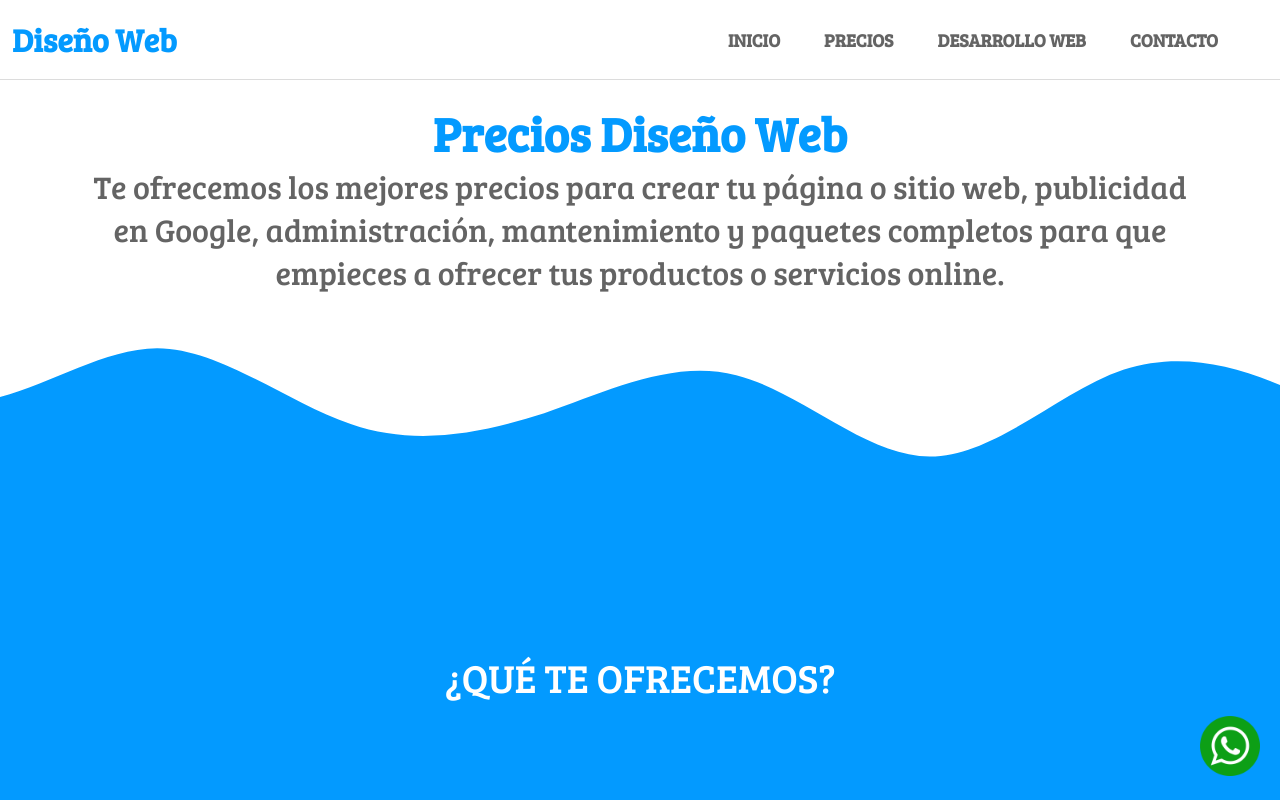
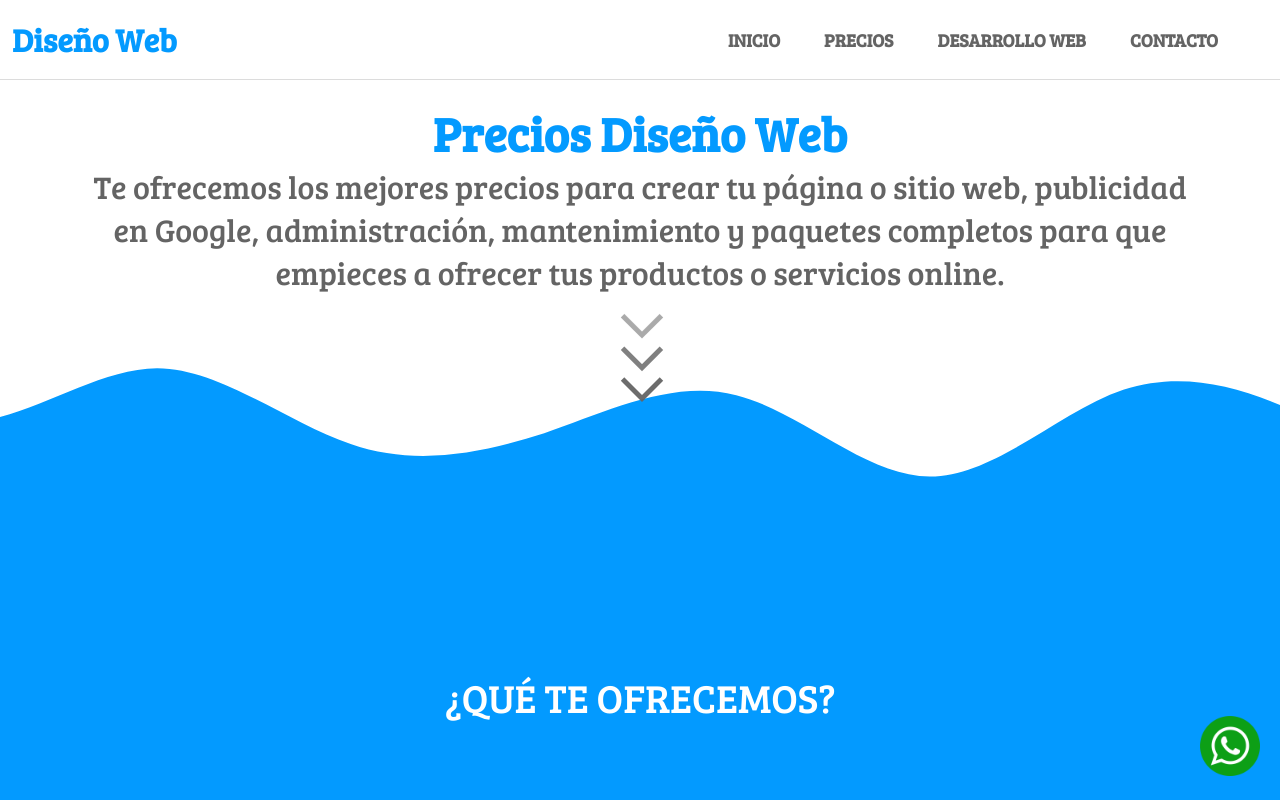
Before and after one commit to Davlop08/-creacion-pagina-web, a Next.js app: page /precios in a window 1280 px wide. Shown: the top 800 px of the page. Built offline with nearby package versions, Linux system fonts and the light colour scheme.

Commit message:
se agregó una flecha indicadora en la pagina de precios

```diff
--- a/pages/precios/index.jsx
+++ b/pages/precios/index.jsx
@@ -17,6 +17,15 @@ export default function index() {
                             administración, mantenimiento y paquetes completos para que empieces a ofrecer tus productos o
                             servicios online.
                         </p>
+                    </div>
+
+                </section>
+
+                <section className={styles.arrow_container}>
+                    <div className={styles.arrow}>
+                        <span></span>
+                        <span></span>
+                        <span></span>
                     </div>
                 </section>
 
--- a/styles/Prices.module.css
+++ b/styles/Prices.module.css
@@ -27,6 +27,50 @@
     color: var(--header_logo_color);
 }
 
+/* --------------------------------------------------------------------------------------------------------------- */
+.arrow_container{
+    width: 100%;
+    position: relative;
+    padding-top: 20px;
+    z-index: 500;
+}
+
+.arrow{
+    margin-top: 50px;
+    position: absolute;
+    top: 50%;
+    left: 50%;
+    transform: translate(-30%,-50%);
+}
+.arrow span{
+    display: block;
+    width: 30px;
+    height: 30px;
+    border-bottom: 5px solid var(--header_logo_color);
+    border-right: 5px solid var(--header_logo_color);
+    transform: rotate(45deg);
+    margin: -10px;
+    animation: animate 2s infinite;
+}
+.arrow span:nth-child(2){
+    animation-delay: -0.2s;
+}
+.arrow span:nth-child(3){
+    animation-delay: -0.4s;
+}
+@keyframes animate {
+    0%{
+        opacity: 0;
+        transform: rotate(45deg) translate(-20px,-20px);
+    }
+    50%{
+        opacity: 1;
+    }
+    100%{
+        opacity: 0;
+        transform: rotate(45deg) translate(20px,20px);
+    }
+}
 
 /* --------------------------------------------------------help section--------------------------------------- */
 
```
